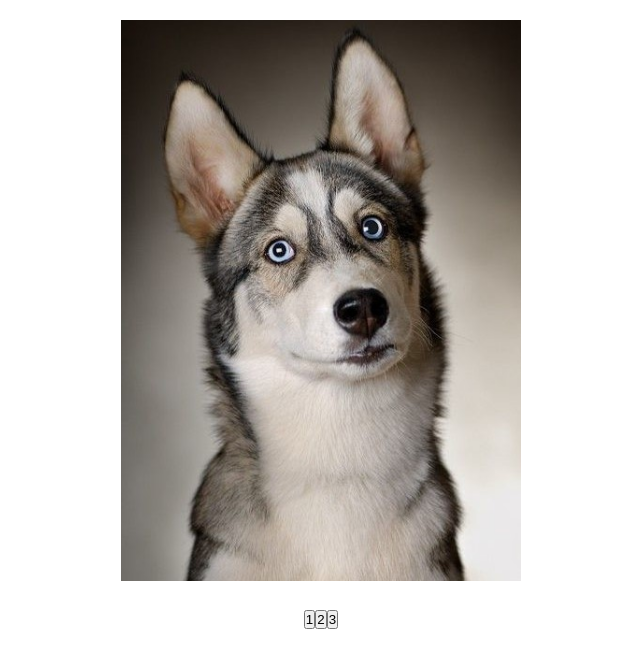
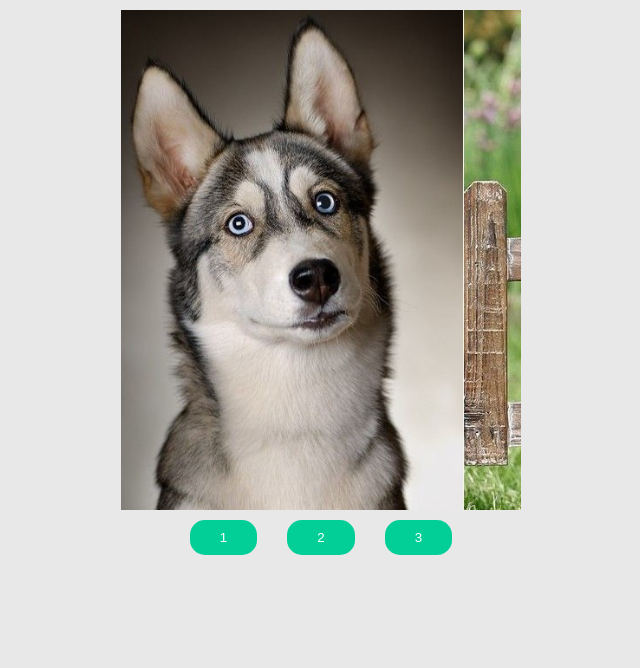
Before and after one commit to YangYan-WH/jQuery-slide-3, a plain HTML site: page index.html in a window 1280 px wide. Shown: the whole page, without its empty margins (319-959 px from the left). Drawn offline with Linux system fonts and the light colour scheme.

Commit message:
update style

```diff
--- a/index.html
+++ b/index.html
@@ -10,9 +10,11 @@
 <body>
     <div class="window">
         <div id='slides' class="images">
-            <img src="images/dog1.png" alt="图片">
-            <img src="images/dog2.png" alt="图片">
-            <img src="images/dog3.png" alt="图片">
+            <!-- <img src="images/dog3.png" height='500px' alt="图片"> -->
+            <img src="images/dog1.png" height='520px' alt="图片">
+            <img src="images/dog2.png" height='520px' alt="图片">
+            <img src="images/dog3.png" height='520px' alt="图片">
+            <!-- <img src="images/dog1.png" height='500px' alt="图片"> -->
         </div>
     </div>
     <div id="buttonWrapper" class="buttonWrapper">
--- a/style.css
+++ b/style.css
@@ -3,11 +3,15 @@
     padding: 0;
     box-sizing: border-box;
 }
+body{
+    background: rgba(210,210,210,0.5);
+}
 .window{
     width: 400px;
-    height: 570px;
-    margin: 20px auto;
+    height: 500px;
+    margin: 10px auto;
     overflow: hidden;
+    background: white;
 }
 .images{
     display: flex;
@@ -20,3 +24,22 @@
 .buttonWrapper{
     text-align: center;
 }
+.buttonWrapper>button{
+    display: inline-block;
+    padding:10px 30px;
+    /* margin-left: 30px; */
+    border-radius: 15px;
+    border: none;
+    background: #01cf97;
+    outline: none;
+    color: white;
+    cursor: pointer;
+}
+.buttonWrapper>button:nth-child(2),
+.buttonWrapper>button:nth-child(3){
+    margin-left: 30px;
+}
+
+.buttonWrapper>button:active{
+    box-shadow: 0px 2px 0px 0px rgba(0,0,255,0.3)
+}
```
